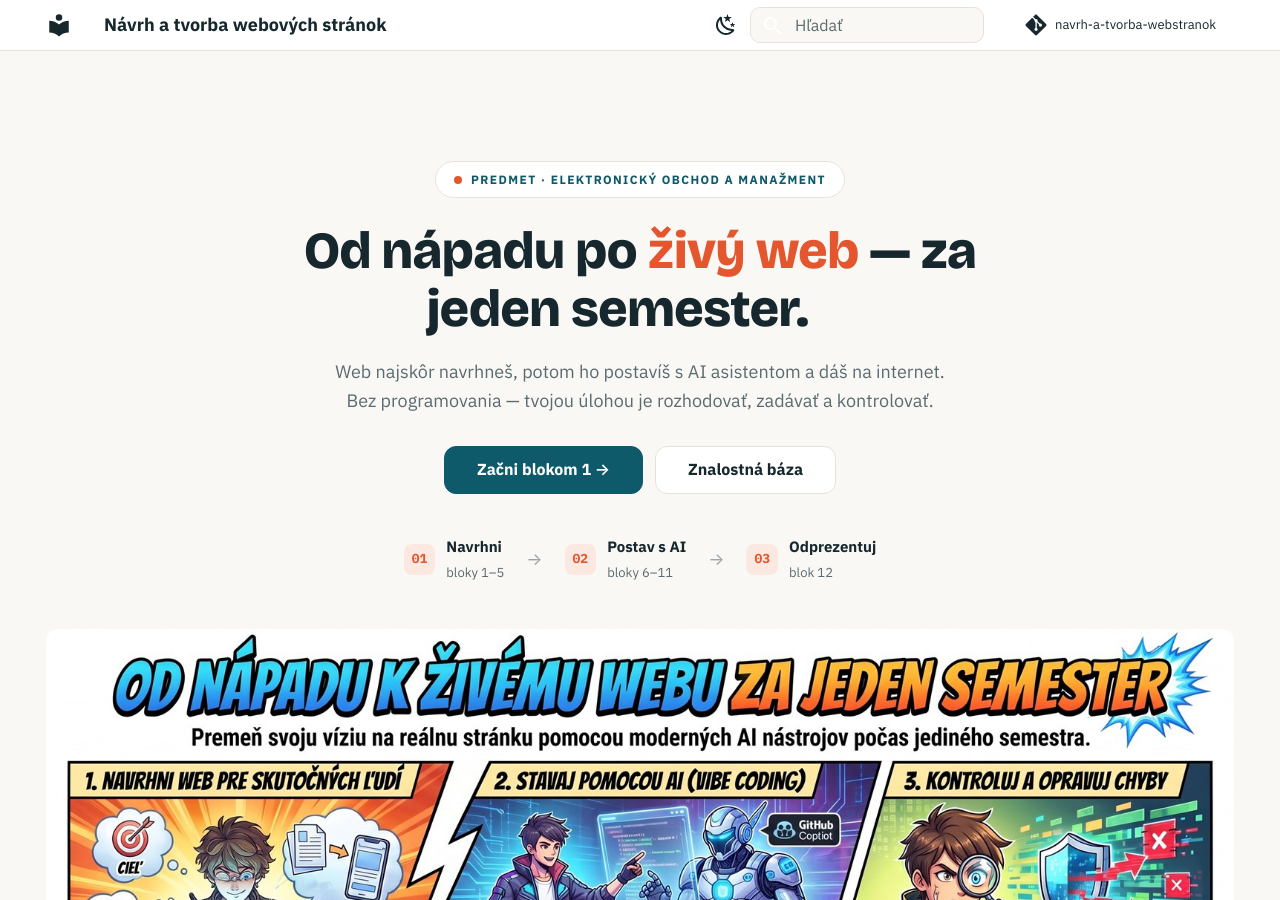
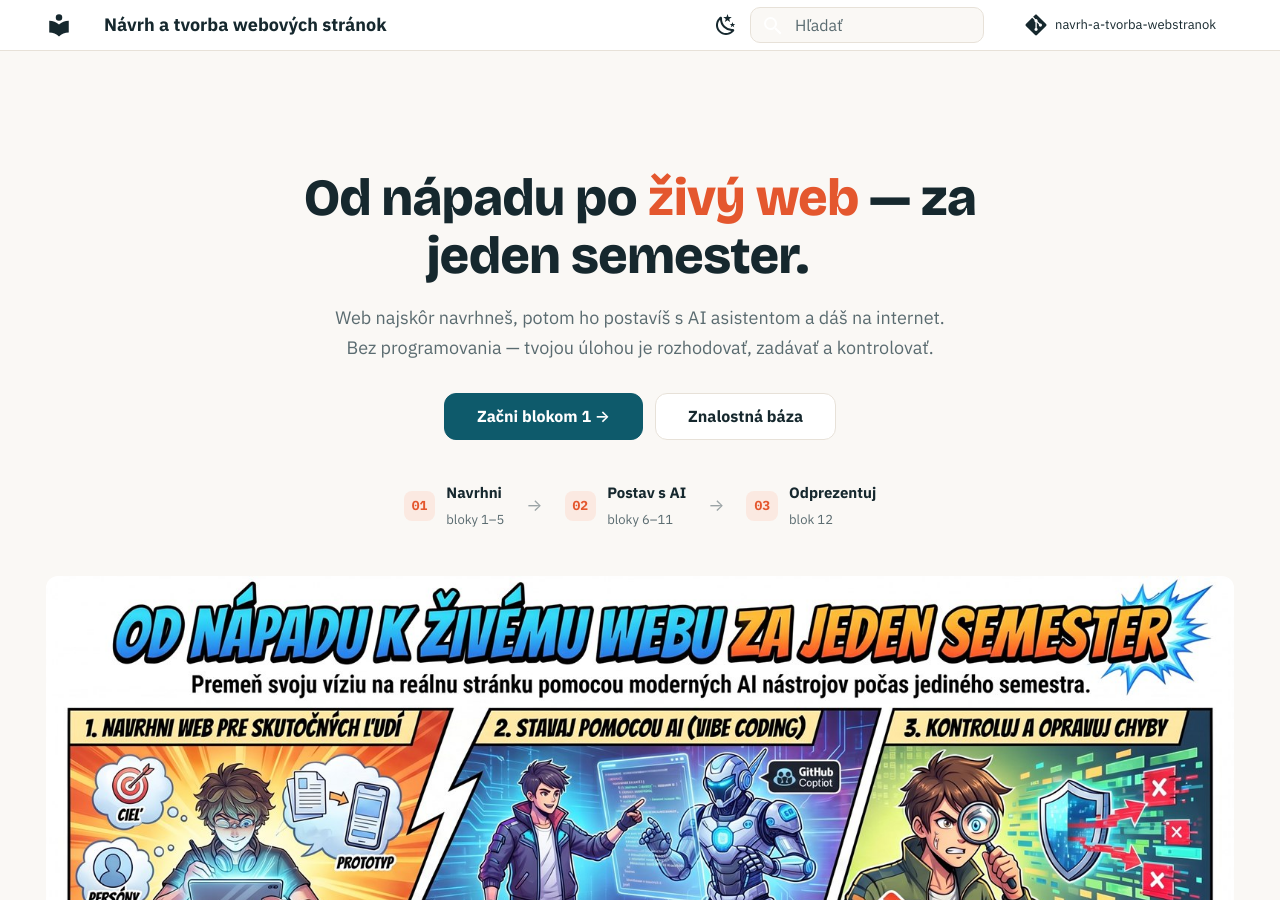
Before and after one commit to saman1001/navrh-a-tvorba-webstranok, an MkDocs documentation site: the page built from docs/index.md, in a window 1280 px wide and 900 px high. Built offline with MkDocs 1.6.1 and Material for MkDocs 9.7.7, drawn with Linux system fonts in a browser that asks for light colours; comment, search, counter and statistics services are not loaded.

Commit message:
Úvod: odstránený badge Predmet · Elektronický obchod a manažment
Co-Authored-By: Claude Fable 5 <noreply@anthropic.com>

```diff
--- a/docs/index.md
+++ b/docs/index.md
@@ -6,8 +6,6 @@ hide:
 ---
 
 <div class="tw-hero" markdown>
-
-<span class="tw-hero-badge"><span class="tw-dot"></span>Predmet · Elektronický obchod a manažment</span>
 
 <h1>Od nápadu po <span class="tw-accent">živý web</span> — za jeden semester.</h1>
 
```
